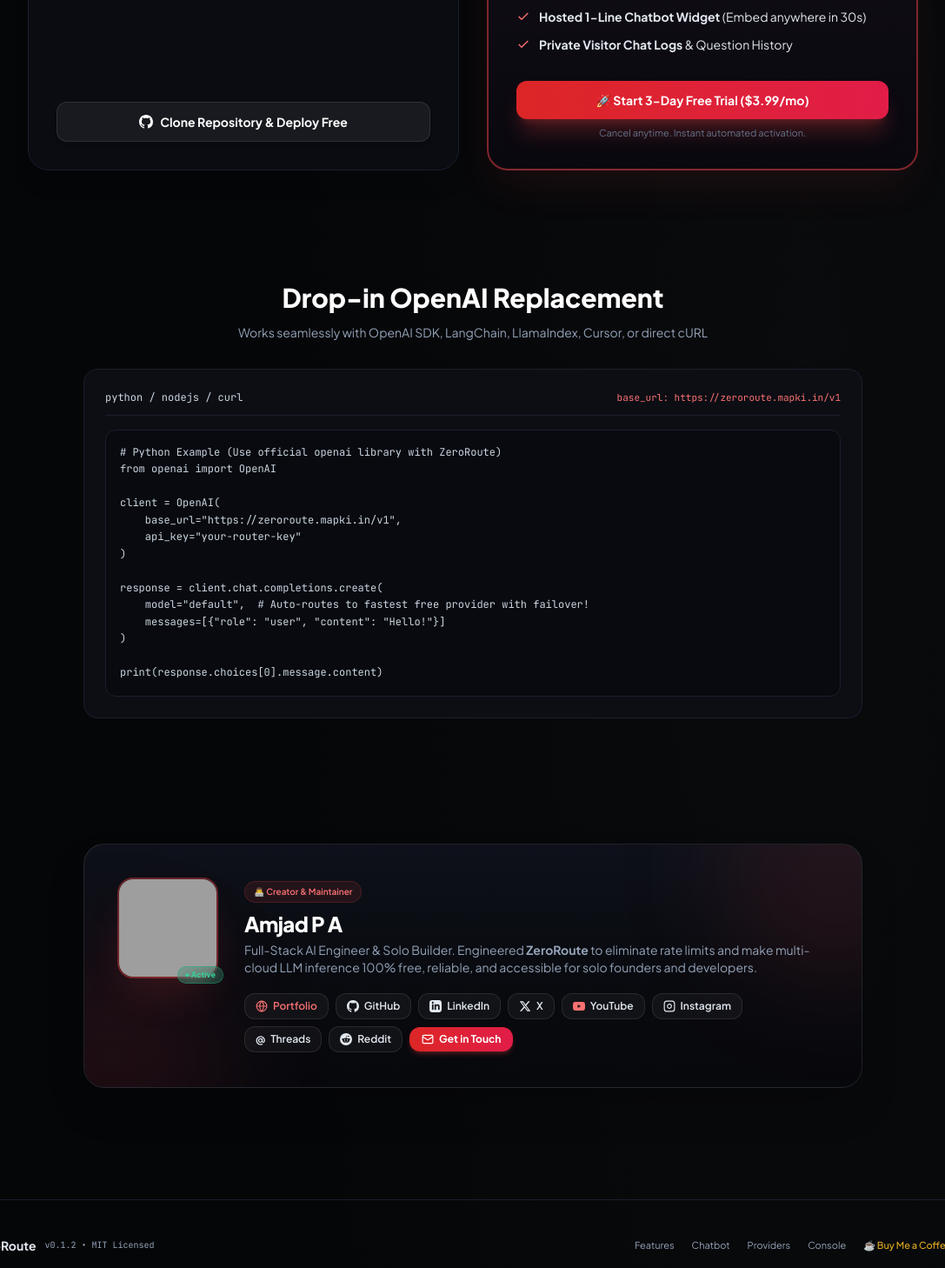
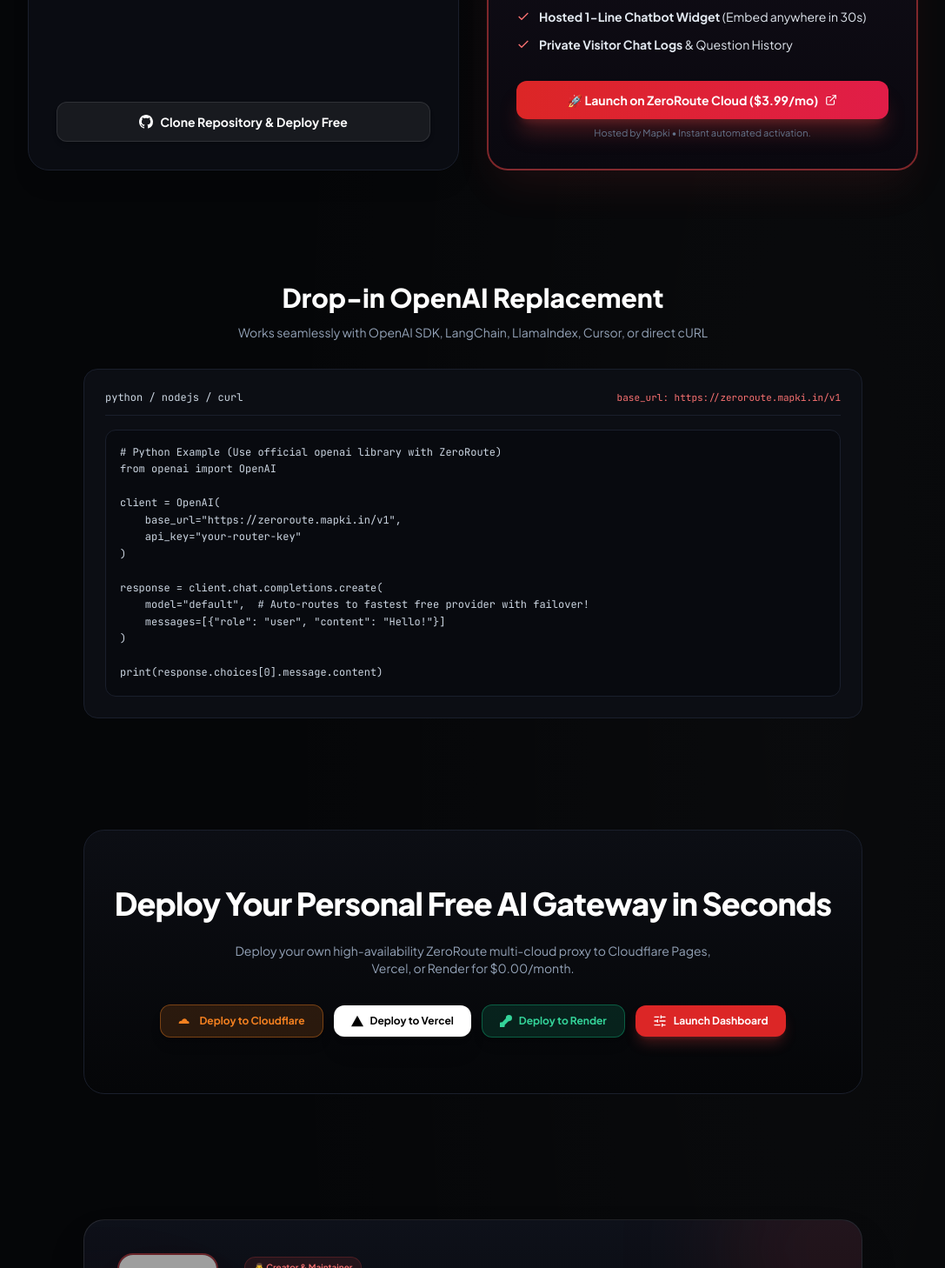
Before and after one commit to amjadlle/ZeroRoute, a website: page public/index.html in a window 1280 px wide. Shown: the part 3919-5377 px from the top of the page at 87% size, without its empty margins (96-1183 px from the left). Drawn offline with nearby package versions, Linux system fonts and the light colour scheme; grey boxes are pictures that could not be loaded.

Commit message:
feat: restore 1-click deploy section and link managed cloud tier to live SaaS in open source

```diff
--- a/public/index.html
+++ b/public/index.html
@@ -691,11 +691,12 @@
           </div>
 
           <div class="space-y-2 pt-2">
-            <button type="button" onclick="openCheckoutModal()"
+            <a href="https://zeroroute.mapki.in/#pricing" target="_blank"
               class="w-full flex items-center justify-center gap-2 py-3 px-4 rounded-xl text-xs sm:text-sm font-bold bg-gradient-to-r from-red-600 to-rose-600 hover:from-red-500 hover:to-rose-500 text-white shadow-xl shadow-red-500/25 transition-all active:scale-95 cursor-pointer">
-              <span>🚀 Start 3-Day Free Trial ($3.99/mo)</span>
-            </button>
-            <p class="text-[11px] text-center text-slate-500">Cancel anytime. Instant automated activation.</p>
+              <span>🚀 Launch on ZeroRoute Cloud ($3.99/mo)</span>
+              <i data-lucide="external-link" class="w-3.5 h-3.5"></i>
+            </a>
+            <p class="text-[11px] text-center text-slate-500">Hosted by Mapki • Instant automated activation.</p>
           </div>
         </div>
       </div>
@@ -731,38 +732,36 @@ print(response.choices[0].message.content)</code></pre>
       </div>
     </section>
 
-    <!-- ═══════════════════════════ FINAL CTA (HIDDEN / COMMENTED OUT) ═══════════════════════════ -->
-    <!--
-    <section class="text-center py-16 px-6 bg-gradient-to-b from-dark-card to-dark-bg border border-dark-border rounded-3xl max-w-4xl mx-auto space-y-6">
-      <h2 class="text-3xl sm:text-5xl font-extrabold text-white tracking-tight">
-        Ready to Build with Infinite Free Tokens?
+    <!-- ═══════════════════════════ 1-CLICK DEPLOY OPTIONS ═══════════════════════════ -->
+    <section class="text-center py-12 sm:py-16 px-6 bg-gradient-to-b from-dark-card to-dark-bg border border-dark-border rounded-3xl max-w-4xl mx-auto space-y-6">
+      <h2 class="text-2xl sm:text-4xl font-extrabold text-white tracking-tight">
+        Deploy Your Personal Free AI Gateway in Seconds
       </h2>
-      <p class="text-sm sm:text-base text-slate-400 max-w-xl mx-auto leading-relaxed">
-        Deploy your own personal ZeroRoute gateway to Cloudflare Pages, Vercel, or Render in seconds for $0.00/month.
+      <p class="text-xs sm:text-sm text-slate-400 max-w-xl mx-auto leading-relaxed">
+        Deploy your own high-availability ZeroRoute multi-cloud proxy to Cloudflare Pages, Vercel, or Render for $0.00/month.
       </p>
       <div class="flex flex-wrap items-center justify-center gap-3 pt-2">
         <a href="https://dash.cloudflare.com/?to=/:account/workers-and-pages/create/pages" target="_blank"
-          class="inline-flex items-center gap-2 px-5 py-2.5 text-xs sm:text-sm font-bold bg-[#f38020]/15 hover:bg-[#f38020]/25 text-[#f38020] border border-[#f38020]/40 rounded-xl transition-all shadow-lg active:scale-95">
+          class="inline-flex items-center gap-2 px-4 sm:px-5 py-2.5 text-xs font-bold bg-[#f38020]/15 hover:bg-[#f38020]/25 text-[#f38020] border border-[#f38020]/40 rounded-xl transition-all shadow-lg active:scale-95">
           <svg class="w-4 h-4 fill-current" viewBox="0 0 24 24"><path d="M18.34 16.5c.34-.45.54-1 .54-1.6 0-1.57-1.27-2.85-2.84-2.85-.14 0-.28.01-.41.04C15.15 9.77 13.2 8 10.84 8c-2.3 0-4.22 1.68-4.73 3.91-.32-.09-.66-.14-1.01-.14-2.26 0-4.1 1.84-4.1 4.1 0 .22.02.43.05.63H18.34z"/></svg>
           <span>Deploy to Cloudflare</span>
         </a>
         <a href="https://vercel.com/new/clone?repository-url=https://github.com/amjadlle/zeroroute" target="_blank"
-          class="inline-flex items-center gap-2 px-5 py-2.5 text-xs sm:text-sm font-bold bg-white text-black hover:bg-slate-200 rounded-xl transition-all shadow-xl active:scale-95">
+          class="inline-flex items-center gap-2 px-4 sm:px-5 py-2.5 text-xs font-bold bg-white text-black hover:bg-slate-200 rounded-xl transition-all shadow-xl active:scale-95">
           <svg class="w-3.5 h-3.5 fill-black" viewBox="0 0 24 24"><path d="M24 22.525H0l12-21.05 12 21.05z"/></svg>
           <span>Deploy to Vercel</span>
         </a>
         <a href="https://render.com/deploy?repo=https://github.com/amjadlle/zeroroute" target="_blank"
-          class="inline-flex items-center gap-2 px-5 py-2.5 text-xs sm:text-sm font-bold bg-emerald-500/15 hover:bg-emerald-500/25 text-emerald-400 border border-emerald-500/40 rounded-xl transition-all shadow-lg active:scale-95">
+          class="inline-flex items-center gap-2 px-4 sm:px-5 py-2.5 text-xs font-bold bg-emerald-500/15 hover:bg-emerald-500/25 text-emerald-400 border border-emerald-500/40 rounded-xl transition-all shadow-lg active:scale-95">
           <svg class="w-3.5 h-3.5 fill-current" viewBox="0 0 24 24"><path d="M17.857 0a6.143 6.143 0 0 0-6.143 6.143c0 .285.02.564.057.838l-7.39 7.39A6.113 6.113 0 0 0 .857 14.857H0v9.143h9.143v-.857a6.113 6.113 0 0 0 .486-3.527l7.39-7.39c.274.037.553.057.838.057A6.143 6.143 0 0 0 24 6.143 6.143 6.143 0 0 0 17.857 0z"/></svg>
           <span>Deploy to Render</span>
         </a>
-        <a href="/app" class="inline-flex items-center gap-2 px-5 py-2.5 text-xs sm:text-sm font-bold bg-red-600 hover:bg-red-500 text-white rounded-xl shadow-lg shadow-red-500/25 transition-all active:scale-95">
+        <a href="/app" class="inline-flex items-center gap-2 px-4 sm:px-5 py-2.5 text-xs font-bold bg-red-600 hover:bg-red-500 text-white rounded-xl shadow-lg shadow-red-500/25 transition-all active:scale-95">
           <i data-lucide="sliders-horizontal" class="w-4 h-4"></i>
-          <span>Launch Console</span>
+          <span>Launch Dashboard</span>
         </a>
       </div>
     </section>
-    -->
 
     <!-- ═══════════════════════════ CREATOR & ENGINEER SHOWCASE SECTION ═══════════════════════════ -->
     <section class="max-w-4xl mx-auto pt-4">
```
